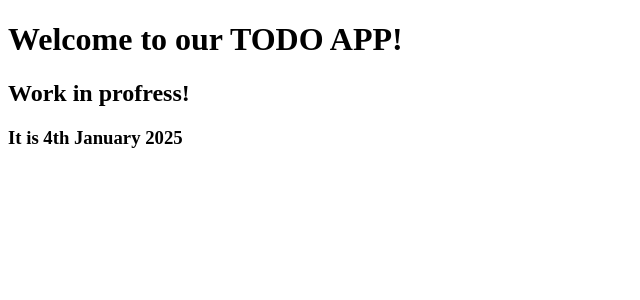
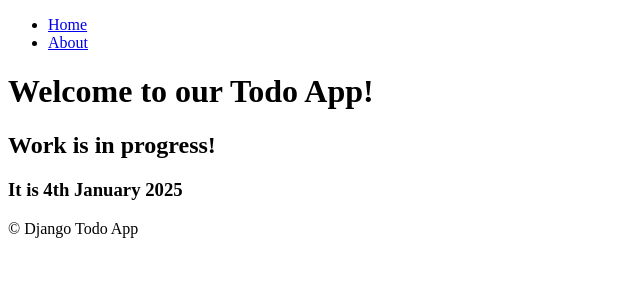
Before and after one commit to mukanagi/django-todo-project, a Django app: page / in a window 1280 px wide. Shown: the top 300 px of the page, without its empty margins (0-640 px from the left). Run offline with Django 5.2, Linux system fonts and the light colour scheme.

Commit message:
Upgrade index page templates

```diff
--- /dev/null
+++ b/todo_manager/templates/base.html
@@ -0,0 +1,12 @@
+<!doctype html>
+<html lang="en">
+  <head>
+    <meta charset="UTF-8" />
+    <title>{% block title %} Base Title {% endblock title %}</title>
+  </head>
+  <body>
+    {% include "components/navbar.html" %}
+    {% block body %} Base Body! {% endblock body %}
+    <footer>&copy; Django Todo App</footer>
+  </body>
+</html>
--- /dev/null
+++ b/todo_manager/templates/components/navbar.html
@@ -0,0 +1,6 @@
+    <nav>
+      <ul>
+        <li><a href="#">Home</a></li>
+        <li><a href="#">About</a></li>
+      </ul>
+    </nav>
--- a/todo_manager/templates/index.html
+++ b/todo_manager/templates/index.html
@@ -1,12 +1,14 @@
-<!doctype html>
-<html lang="en">
-  <head>
-    <meta charset="UTF-8" />
-    <title>TODO APP!</title>
-  </head>
-  <body>
-    <h1>Welcome to our TODO APP!</h1>
-    <h2>Work in profress!</h2>
-    <h3>It is {% now "jS F Y" %}</h3>
-  </body>
-</html>
+{% extends "base.html" %}
+{% block title %}
+  TODO App Index
+{% endblock title %}
+
+{% block body %}
+<h1>Welcome to our Todo App!</h1>
+<h2>Work is in progress!</h2>
+<h3>It is {% now "jS F Y" %}</h3>
+<div>
+  <div>
+  <div>
+</div>
+{% endblock body %}
```
